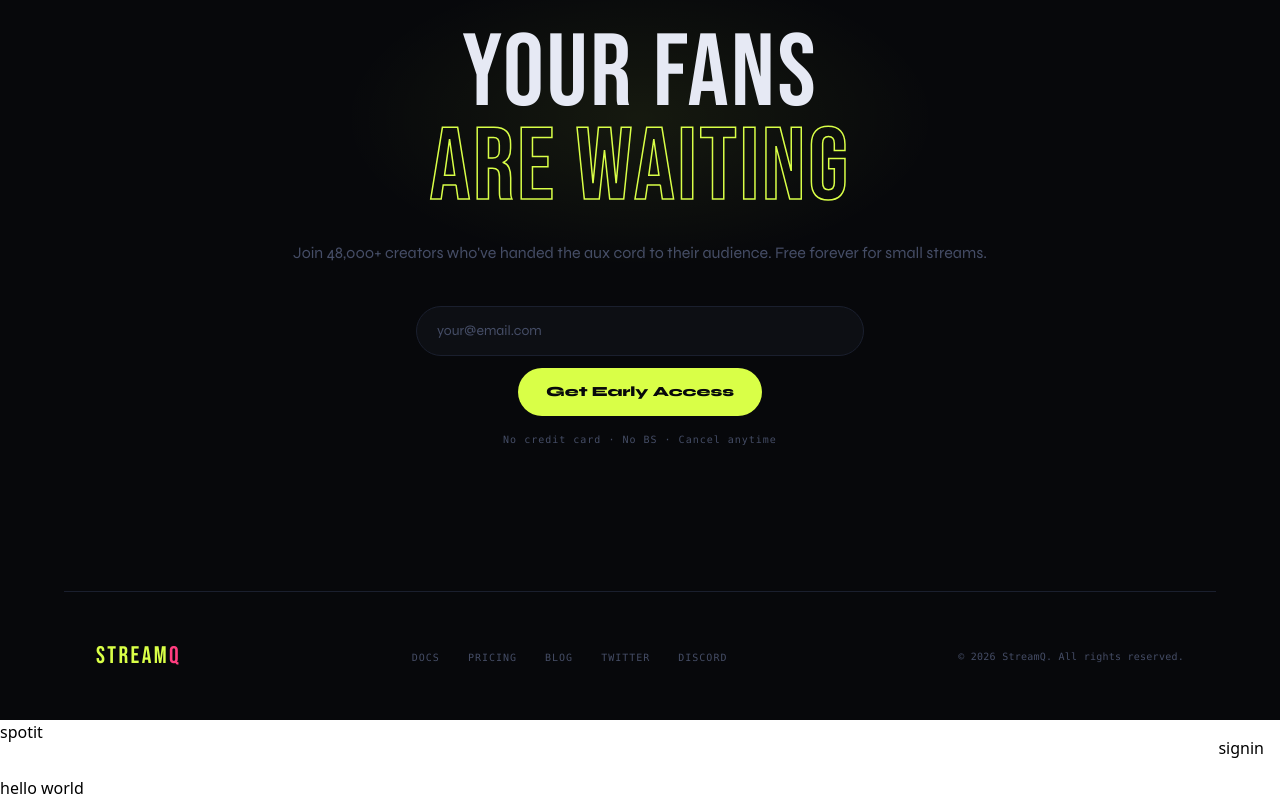
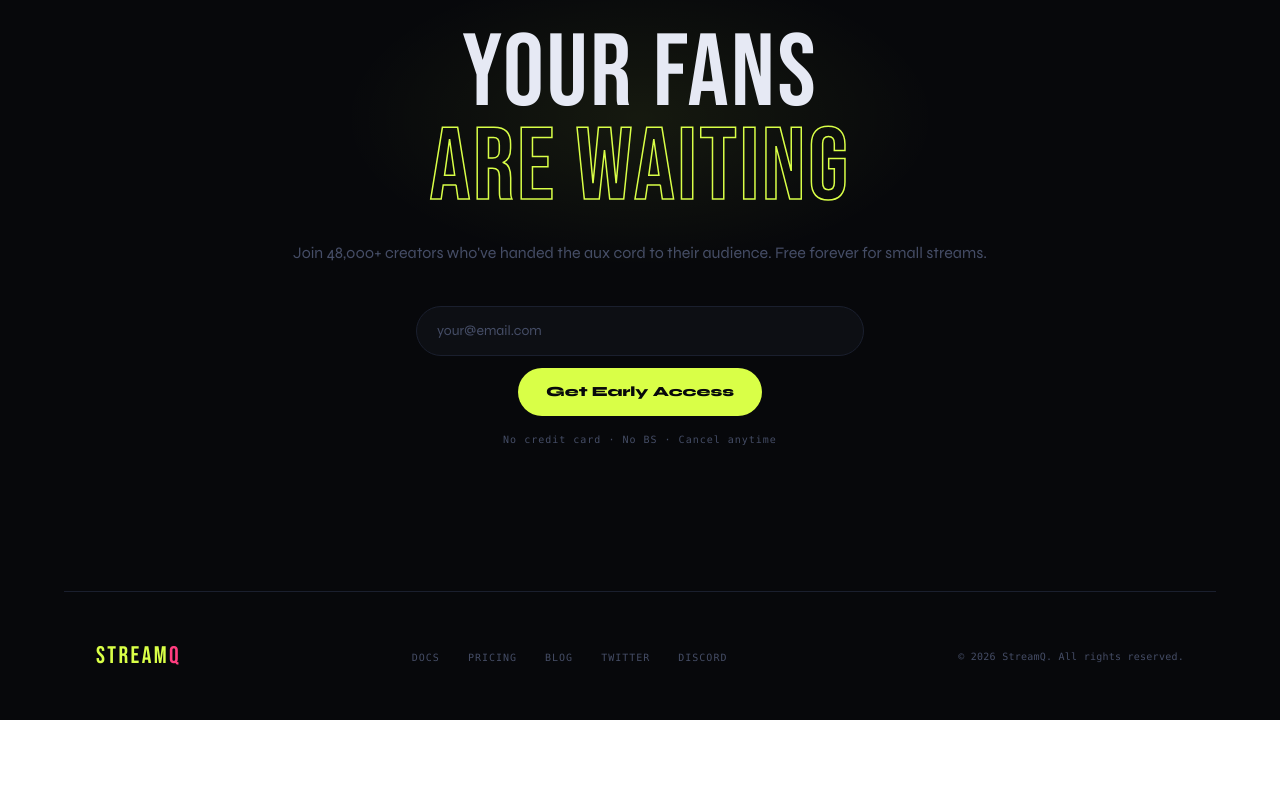
Before and after one commit to raviraj34/Spotit, a Next.js app: page / in a window 1280 px wide. Shown: the part 3737-4537 px from the top of the page. After the commit the page ends 4457 px from the top, so only its background shows below. Built offline with nearby package versions, Linux system fonts and the light colour scheme; a web font is replaced by a local one.

Commit message:
style_changese

```diff
--- a/app/page.tsx
+++ b/app/page.tsx
@@ -10,8 +10,6 @@ export default function Home() {
   return (
     <main>
       <StreamQLanding />
-    <Appbar />
-      <h2>hello world</h2>
     </main>
   );
 }
```
